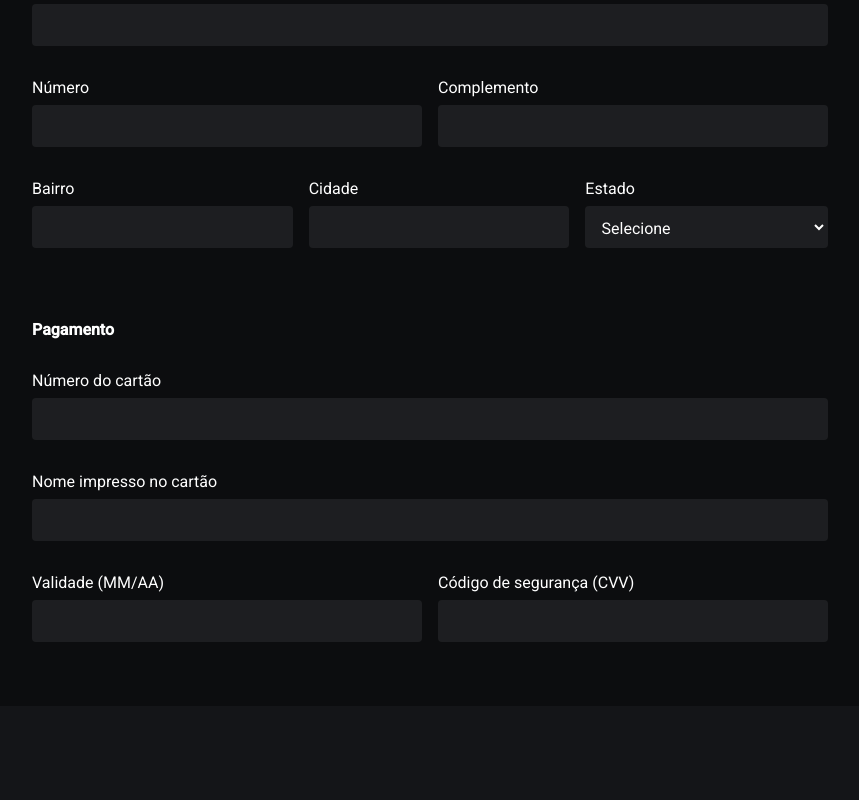
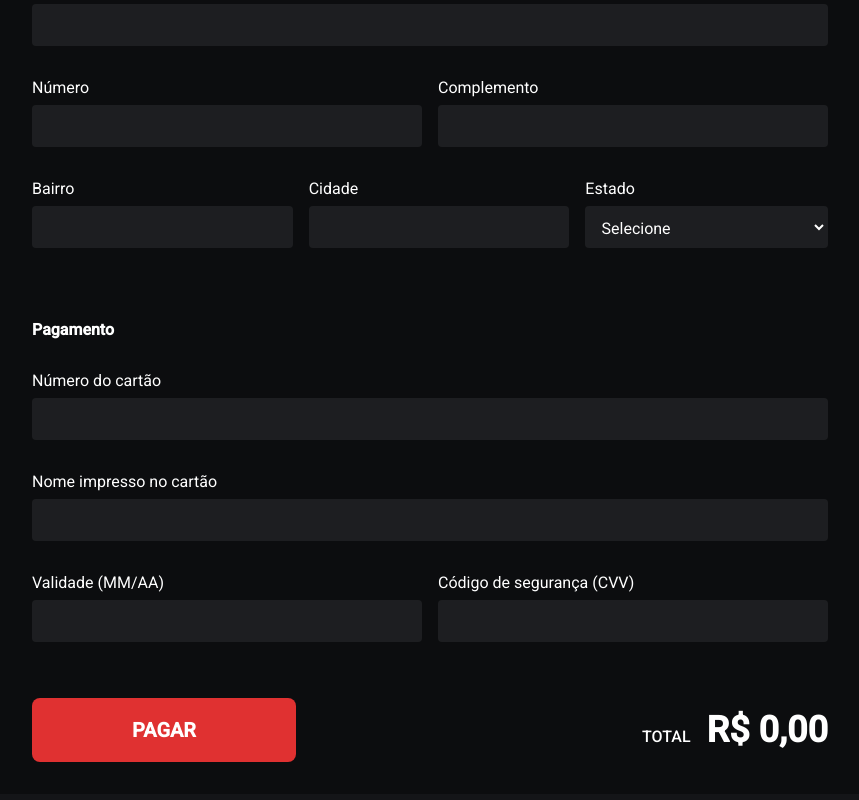
Before and after one commit to Vinicius-Barbosa-Santos/food-commerce-dev, a React (Create React App) app: page /payment in a window 1280 px wide. Shown: the part 612-1412 px from the top of the page, without its empty margins (210-1069 px from the left). Before the commit the page ends 1350 px from the top, so only its background shows below. Built offline with nearby package versions, Linux system fonts and the light colour scheme; data requests are answered from the project's data file; the HTML template or start-up script is replaced by a standard one.

Commit message:
feat: adding the payment button :sparkles:

```diff
--- a/src/components/ConfirmOrder/index.tsx
+++ /dev/null
@@ -1,19 +0,0 @@
-import { useCart } from '../../contexts/CartContext'
-import { priceFormatter } from '../../utils/priceFormatter'
-import * as C from './styles'
-
-export const ConfirmOrder = () => {
-
-    const { cart } = useCart()
-
-    const totalAmount = cart.reduce((acc, item) => (acc += item.subtotal), 0)
-
-    return (
-        <C.Container>
-            <button type='button'>Finalizar Pedido</button>
-            <span>
-                Total <strong>{priceFormatter.format(totalAmount)}</strong>
-            </span>
-        </C.Container>
-    )
-}
--- /dev/null
+++ b/src/components/OrderCloseAction/ConfirmOrder/index.tsx
@@ -0,0 +1,18 @@
+import { useCart } from '../../../contexts/CartContext'
+import { priceFormatter } from '../../../utils/priceFormatter'
+import { Container } from '../style'
+
+export const ConfirmOrder = () => {
+  const { cart } = useCart()
+
+  const totalAmount = cart.reduce((acc, item) => (acc += item.subtotal), 0)
+
+  return (
+    <Container>
+      <button type='button'>Finalizar Pedido</button>
+      <span>
+        Total <strong>{priceFormatter.format(totalAmount)}</strong>
+      </span>
+    </Container>
+  )
+}
--- /dev/null
+++ b/src/components/OrderCloseAction/PayOrder/index.tsx
@@ -0,0 +1,18 @@
+import { useCart } from '../../../contexts/CartContext'
+import { priceFormatter } from '../../../utils/priceFormatter'
+import { Container } from '../style'
+
+export const PayOrder = () => {
+  const { cart } = useCart()
+
+  const totalAmount = cart.reduce((acc, item) => (acc += item.subtotal), 0)
+
+  return (
+    <Container>
+      <button type='button'>Pagar</button>
+      <span>
+        Total <strong>{priceFormatter.format(totalAmount)}</strong>
+      </span>
+    </Container>
+  )
+}
--- a/src/pages/MyCart/Table/TableDesktop/index.tsx
+++ b/src/pages/MyCart/Table/TableDesktop/index.tsx
@@ -2,7 +2,7 @@ import { FaTrashAlt } from 'react-icons/fa'
 
 import minusImg from '../../../../assets/circle-minus.svg'
 import plusImg from '../../../../assets/circle-plus.svg'
-import { ConfirmOrder } from '../../../../components/ConfirmOrder'
+import { ConfirmOrder } from '../../../../components/OrderCloseAction/ConfirmOrder'
 import { useCart } from '../../../../contexts/CartContext'
 import { priceFormatter } from '../../../../utils/priceFormatter'
 import * as C from './styles'
--- a/src/pages/MyCart/Table/TableMobile/index.tsx
+++ b/src/pages/MyCart/Table/TableMobile/index.tsx
@@ -2,7 +2,7 @@ import { FaTrashAlt } from 'react-icons/fa'
 
 import minusImg from '../../../../assets/circle-minus.svg'
 import plusImg from '../../../../assets/circle-plus.svg'
-import { ConfirmOrder } from '../../../../components/ConfirmOrder'
+import { ConfirmOrder } from '../../../../components/OrderCloseAction/ConfirmOrder'
 import { useCart } from '../../../../contexts/CartContext'
 import { priceFormatter } from '../../../../utils/priceFormatter'
 import * as C from './styles'
--- a/src/pages/Payment/index.tsx
+++ b/src/pages/Payment/index.tsx
@@ -1,4 +1,5 @@
 import { Head } from '../../components/Head'
+import { PayOrder } from '../../components/OrderCloseAction/PayOrder'
 import { OrderHeader } from '../../components/OrderHeader'
 import * as C from './styles'
 
@@ -153,6 +154,7 @@ export const Payment = () => {
                         </div>
                     </div>
                 </C.Form>
+                <PayOrder />
             </C.Inner>
         </C.Container>
     )
```
Also changed, not shown: src/components/OrderCloseAction/style.ts (renamed from src/components/ConfirmOrder/styles.ts).
